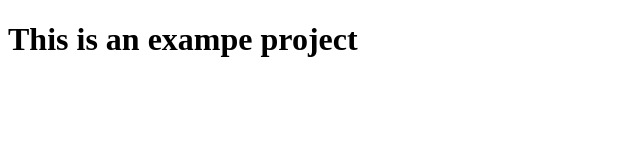
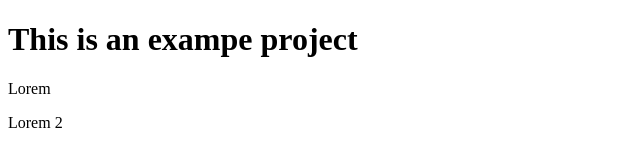
Before and after one commit to DmytroPrykhodko96/my-first-project, a plain HTML site: page index.html in a window 1280 px wide. Shown: the whole page, without its empty margins (0-640 px from the left). Drawn offline with Linux system fonts and the light colour scheme.

Commit message:
add markup

```diff
--- a/index.html
+++ b/index.html
@@ -7,5 +7,7 @@
   </head>
   <body>
     <h1>This is an exampe project</h1>
+    <p>Lorem</p>
+    <p>Lorem 2</p>
   </body>
 </html>
```
Also changed, not shown: styles.css (added).
